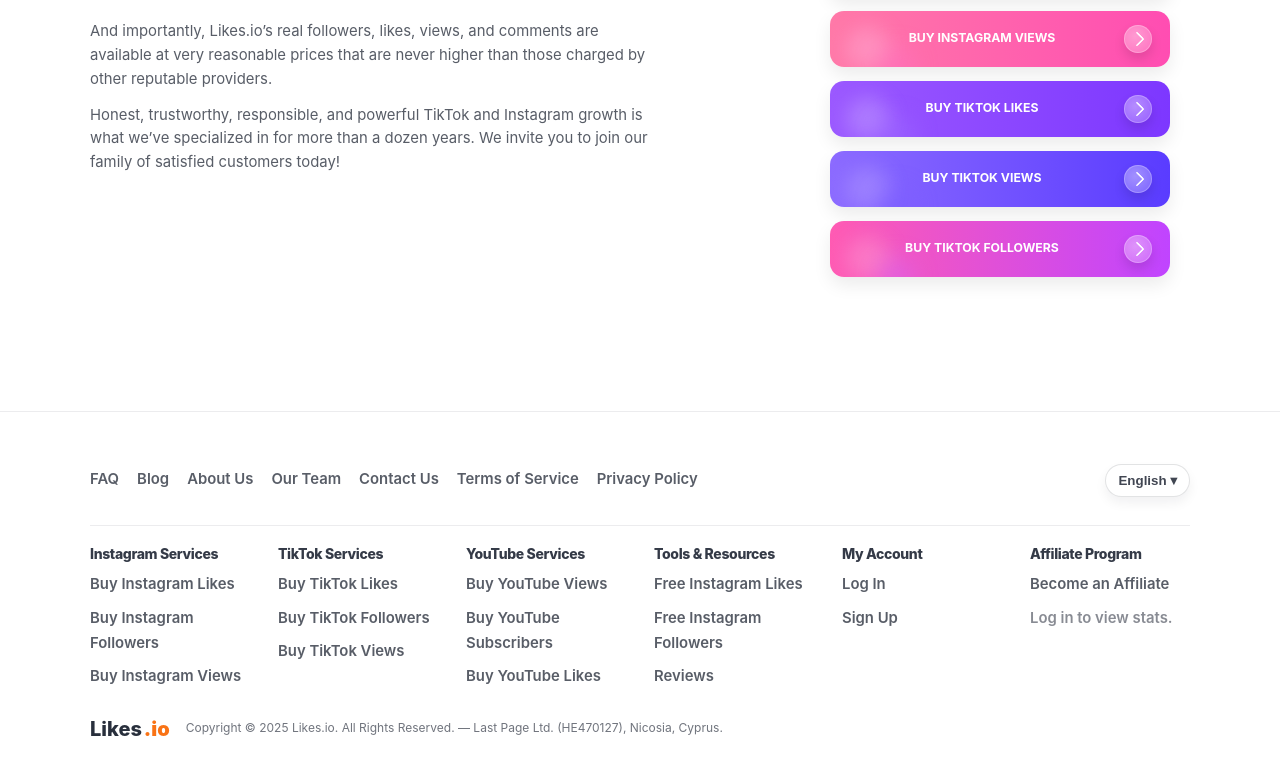
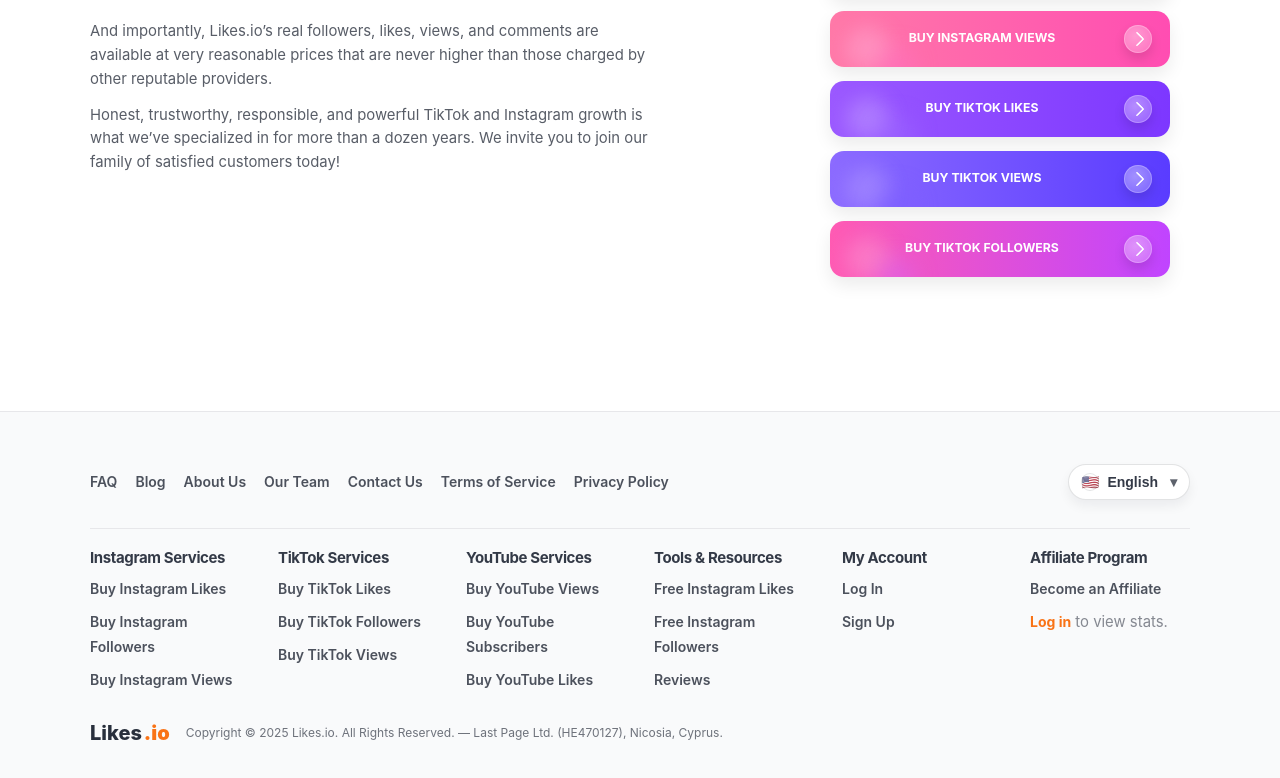
Before and after one commit to azursoldev/likes-io, a Next.js app: page / in a window 1280 px wide. Shown: the part 4254-5032 px from the top of the page. Built offline with nearby package versions, Linux system fonts and the light colour scheme; a web font is replaced by a local one.

Commit message:
footer fixed

```diff
--- a/app/components/Footer.tsx
+++ b/app/components/Footer.tsx
@@ -15,7 +15,13 @@ export default function Footer() {
             <a href="#privacy">Privacy Policy</a>
           </nav>
           <div className="footer-lang">
-            <button className="lang-btn" aria-label="Change language">English ▾</button>
+            <button className="lang-btn" aria-label="Change language">
+              <span className="flag" aria-hidden>
+                🇺🇸
+              </span>
+              <span className="lang-label">English</span>
+              <span className="caret" aria-hidden>▾</span>
+            </button>
           </div>
         </div>
 
@@ -66,7 +72,10 @@ export default function Footer() {
             <h4>Affiliate Program</h4>
             <ul>
               <li><a href="#">Become an Affiliate</a></li>
-              <li><a href="#" className="muted">Log in to view stats.</a></li>
+              <li>
+                <a href="#" className="login-link">Log in</a>
+                <span className="login-note"> to view stats.</span>
+              </li>
             </ul>
           </div>
         </div>
--- a/app/globals.css
+++ b/app/globals.css
@@ -598,19 +598,24 @@ html.dark .floating-icon { opacity: 0.14; }
 /* End QuickStart CTA Section */
 
 /* Footer */
-.site-footer { background: #fff; border-top: 1px solid rgba(17,24,39,0.08); padding: 24px 0 40px; }
+.site-footer { background: #f9fafb; border-top: 1px solid rgba(17,24,39,0.08); padding: 24px 0 40px; }
 .footer-top { display: flex; justify-content: space-between; align-items: center; gap: 16px; padding-bottom: 12px; }
 .footer-top-nav { display: flex; gap: 18px; flex-wrap: wrap; }
-.footer-top-nav a { color: rgba(17,24,39,0.7); text-decoration: none; font-weight: 600; }
+.footer-top-nav a { color: rgba(17,24,39,0.75); text-decoration: none; font-weight: 600; font-size: 14px; }
 .footer-top-nav a:hover { color: rgba(17,24,39,0.9); }
-.footer-lang .lang-btn { background: #fff; border: 1px solid rgba(17,24,39,0.12); border-radius: 999px; padding: 8px 12px; color: rgba(17,24,39,0.8); box-shadow: 0 6px 12px rgba(17,24,39,0.06); font-weight: 600; }
+.footer-lang .lang-btn { background: #fff; border: 1px solid rgba(17,24,39,0.12); border-radius: 999px; padding: 8px 12px; color: rgba(17,24,39,0.85); box-shadow: 0 6px 12px rgba(17,24,39,0.06); font-weight: 600; display: inline-flex; align-items: center; gap: 8px; font-size: 14px; }
+.footer-lang .lang-btn .flag { display: inline-flex; align-items: center; justify-content: center; width: 18px; height: 18px; border-radius: 999px; box-shadow: inset 0 0 0 1px rgba(17,24,39,0.12); font-size: 14px; line-height: 1; }
+.footer-lang .lang-btn .caret { opacity: 0.8; font-weight: 700; }
 .footer-divider { height: 1px; background: rgba(17,24,39,0.08); margin: 16px 0 20px; }
 .footer-columns { display: grid; grid-template-columns: repeat(6, minmax(0, 1fr)); gap: 28px; }
-.footer-columns h4 { font-size: 14px; color: rgba(17,24,39,0.85); margin: 0 0 10px; font-weight: 800; }
+.footer-columns h4 { font-size: 15px; color: rgba(17,24,39,0.85); margin: 0 0 10px; font-weight: 700; }
 .footer-columns ul { list-style: none; padding: 0; margin: 0; display: grid; gap: 8px; }
-.footer-columns a { color: rgba(17,24,39,0.7); text-decoration: none; font-weight: 600; }
+.footer-columns a { color: rgba(17,24,39,0.75); text-decoration: none; font-weight: 600; font-size: 14px; }
 .footer-columns a:hover { color: rgba(17,24,39,0.9); }
 .footer-columns .muted { color: rgba(17,24,39,0.5); }
+.footer-columns a.login-link { color: #f97316; font-weight: 700; }
+.footer-columns a.login-link:hover { color: #ea580c; }
+.footer-columns .login-note { color: rgba(17,24,39,0.5); }
 .footer-bottom { display: flex; align-items: center; gap: 16px; padding-top: 22px; }
 .footer-bottom .brand { display: flex; align-items: baseline; gap: 2px; font-weight: 800; }
 .footer-bottom .logo-text { color: rgba(17,24,39,0.9); font-size: 20px; }
```
